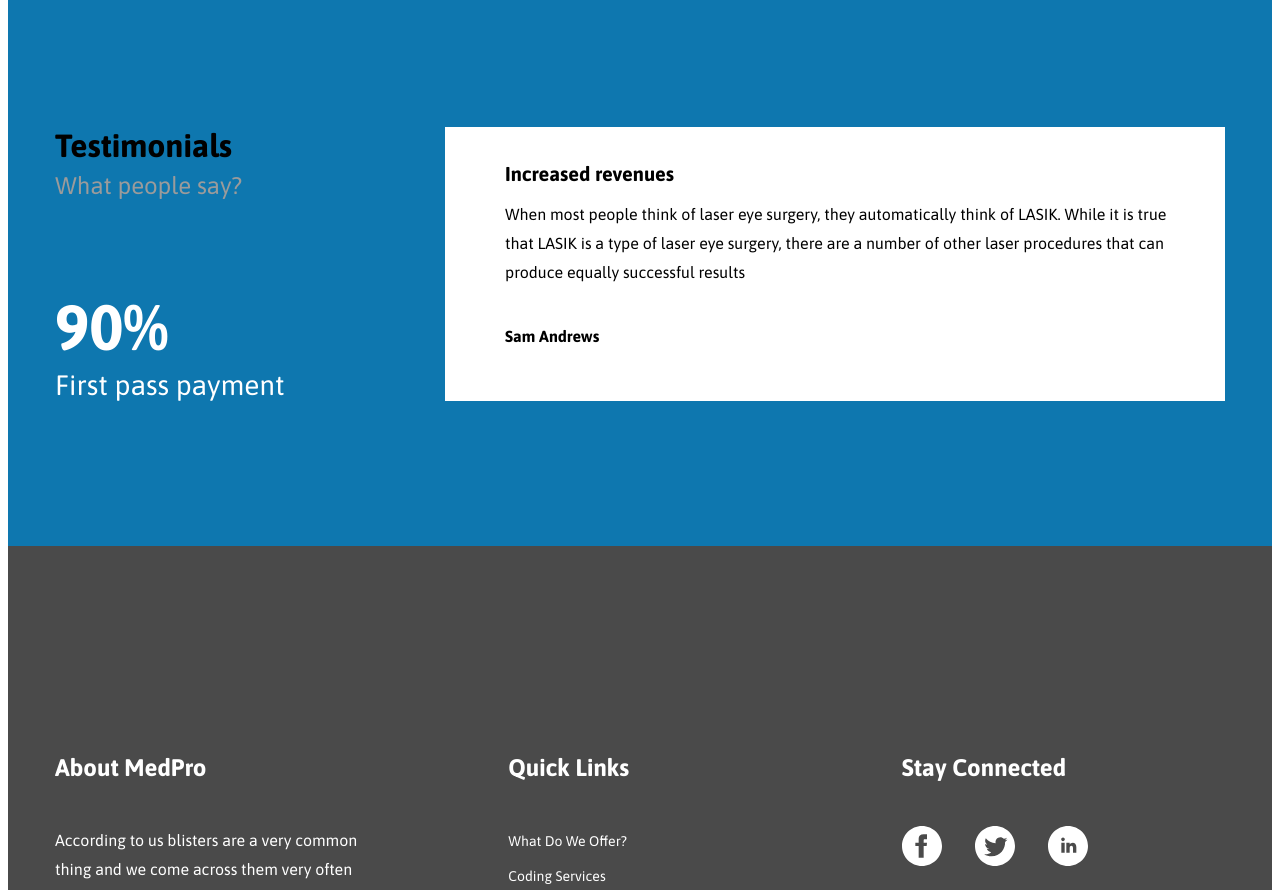
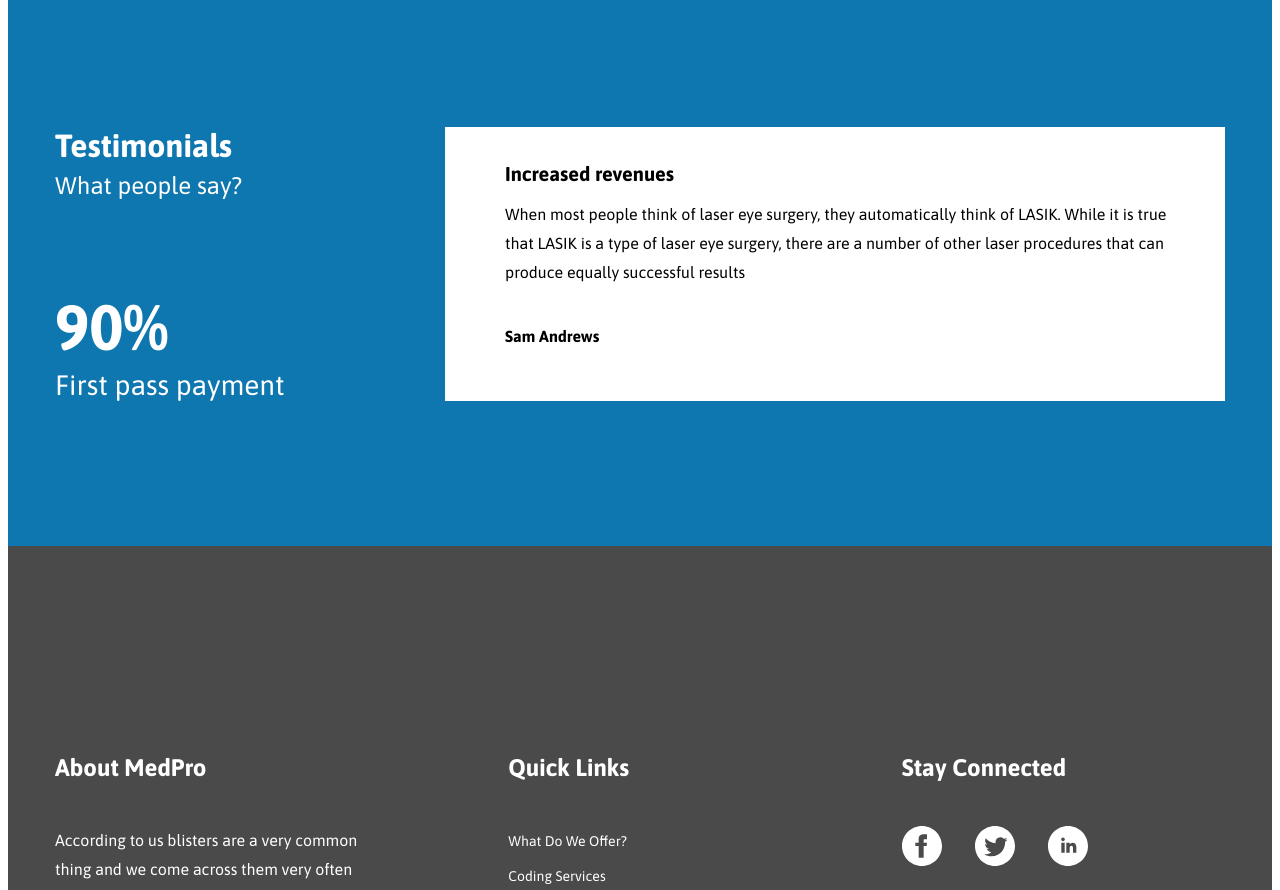
Before and after one commit to Vov4ukz53/medical, a React (Create React App) app: page / in a window 1280 px wide. Shown: the part 3240-4130 px from the top of the page. Built offline with nearby package versions, Linux system fonts and the light colour scheme.

Commit message:
added props white

```diff
--- a/src/common/Title.js
+++ b/src/common/Title.js
@@ -1,4 +1,4 @@
-import styled from "styled-components";
+import styled, { css } from "styled-components";
 
 export const Title = styled.h2`
   font-weight: 700;
@@ -12,4 +12,8 @@ export const Title = styled.h2`
   @media(max-width: ${({ theme }) => theme.breakpoints.mobile}){
     font-size: 24px;
   }
+
+  ${({ white }) => white && css`
+    color: ${({ theme }) => theme.colors.white};
+  `}
 `;
--- a/src/common/TitlleBlock/index.js
+++ b/src/common/TitlleBlock/index.js
@@ -1,9 +1,13 @@
 import { Title } from "../Title";
 import { SubTitle } from "./styled";
 
-export const TitleBlock = ({ title, subTitle }) => (
+export const TitleBlock = ({ title, subTitle, white }) => (
   <>
-    <Title >{title}</Title>
-    <SubTitle>{subTitle}</SubTitle>
+    <Title white={white}>
+      {title}
+    </Title>
+    <SubTitle white={white}>
+      {subTitle}
+    </SubTitle>
   </>
 );
--- a/src/common/TitlleBlock/styled.js
+++ b/src/common/TitlleBlock/styled.js
@@ -1,4 +1,4 @@
-import styled from "styled-components";
+import styled, { css } from "styled-components";
 
 export const SubTitle = styled.h3`
   font-size: 24px;
@@ -14,4 +14,8 @@ export const SubTitle = styled.h3`
   @media(max-width: ${({ theme }) => theme.breakpoints.mobile}){
     font-size: 18px;
   }
+
+  ${({ white }) => white && css`
+    color: ${({ theme }) => theme.colors.white};
+  `}
 `;
```
